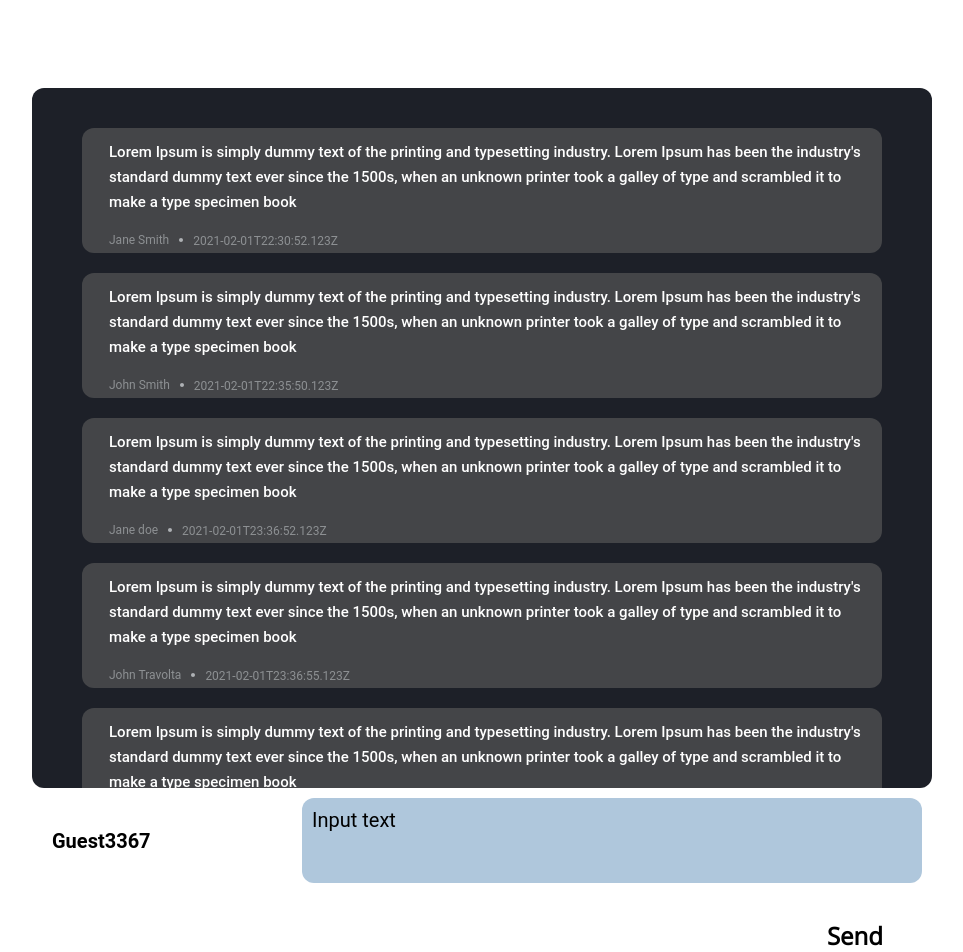
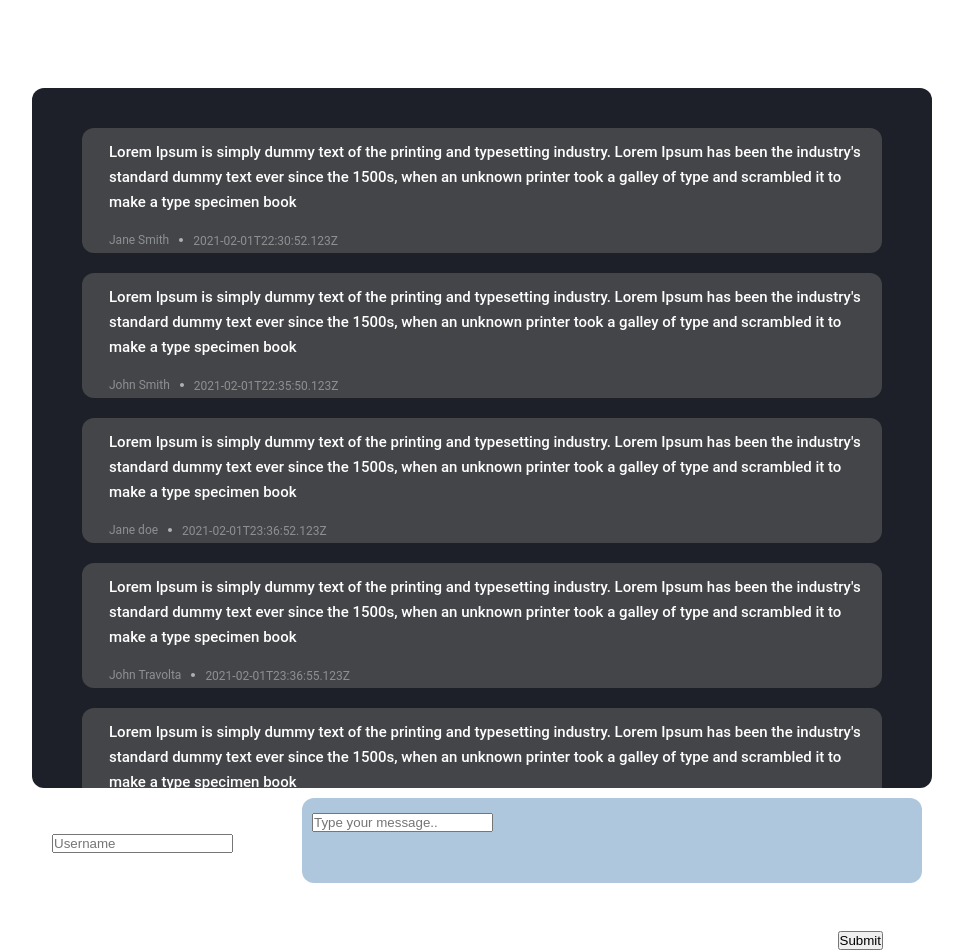
Before and after one commit to sofikin/voco-chat-client, a React (Create React App) app: page / in a window 1280 px wide. Shown: the top 952 px of the page, without its empty margins (158-1121 px from the left). Built offline with nearby package versions, Linux system fonts and the light colour scheme.

Commit message:
"Added input fields"

```diff
--- a/src/components/Chat.tsx
+++ b/src/components/Chat.tsx
@@ -24,9 +24,17 @@ function Chat() {
         </div>
       </div>
       <div className="chatInputBox">
-        <div className="username">Guest3367</div>
-        <div className="input">Input text</div>
-        <div className="btn">Send</div>
+        <form>
+          <div className="username">
+            <input type="username" placeholder="Username" required />
+          </div>
+          <div className="input">
+            <input type="text" placeholder="Type your message.." required />
+          </div>
+          <div className="btn">
+            <input type="submit" value="Submit" />
+          </div>
+        </form>
       </div>
     </div>
   );
```
